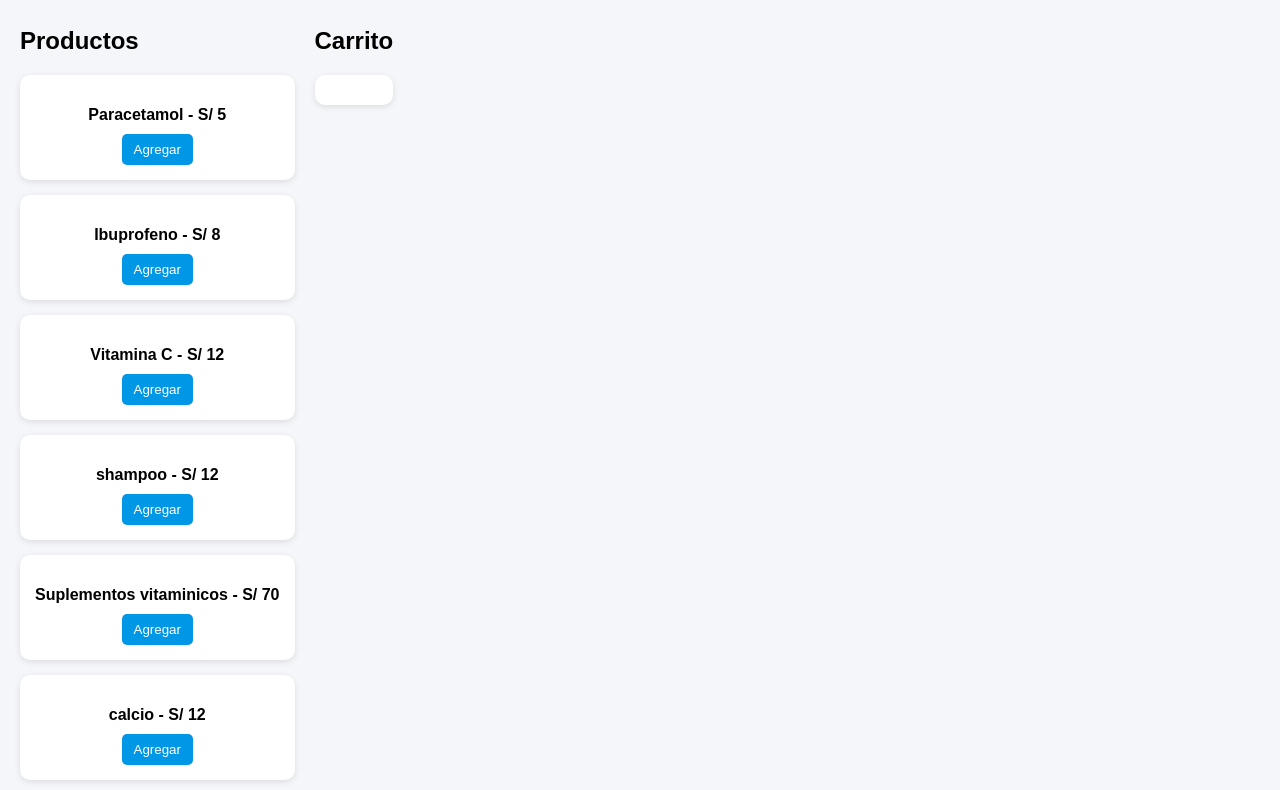
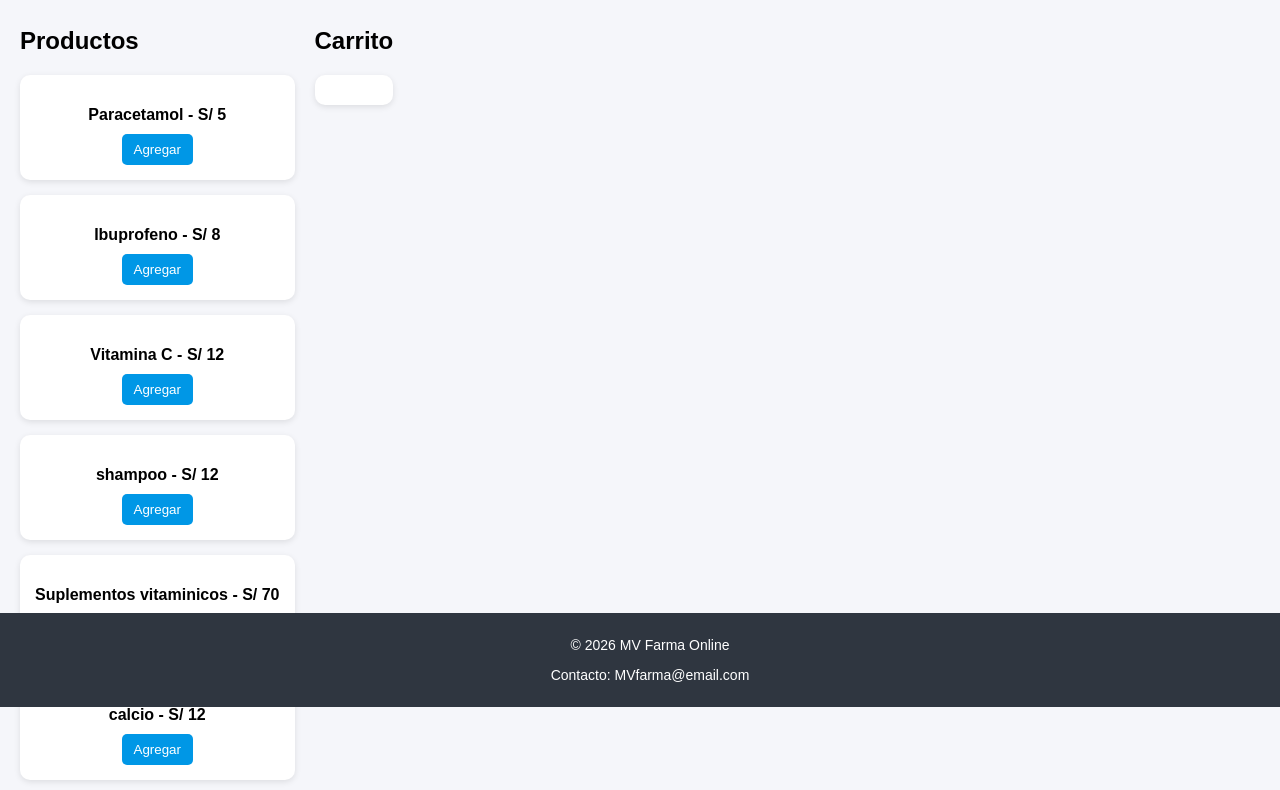
Before and after one commit to Maarjhorick/Laboratorio-Herramientas, a plain HTML site: page sistema-farmacia/index.html in a window 1280 px wide. Shown: the part 93-883 px from the top of the page. Drawn offline with Linux system fonts and the light colour scheme.

Commit message:
chore: base semana 4 y changelog (Closes #1)

```diff
--- a/sistema-farmacia/index.html
+++ b/sistema-farmacia/index.html
@@ -2,12 +2,12 @@
 <html lang="es">
 <head>
   <meta charset="UTF-8">
-  <title>Farmacia Online</title>
+  <title> MV Farma</title>
   <link rel="stylesheet" href="styles.css">
 </head>
 <body>
 
-  <h1>Farmacia Online</h1>
+  <h1> MV Farma</h1>
 
   <div class="container">
 
@@ -25,4 +25,11 @@
 
   <script src="script.js"></script>
 </body>
+
+<footer class="footer">
+  <p>© 2026 MV Farma Online</p>
+  <p>Contacto: MVfarma@email.com</p>
+</footer>
+
+
 </html>
--- a/sistema-farmacia/styles.css
+++ b/sistema-farmacia/styles.css
@@ -3,6 +3,7 @@ body {
   background-color: #f5f6fa;
   margin: 0;
   padding: 20px;
+  padding-bottom: 50px;
 }
 
 /* Título */
@@ -83,3 +84,17 @@ button:hover {
 .btn-eliminar:hover {
   background-color: #c23616;
 }
+
+.footer {
+  position: fixed;
+  bottom: 0;
+  left: 0;
+  width: 100%;
+
+  background-color: #2f3640;
+  color: white;
+  text-align: center;
+  padding: 10px;
+
+  font-size: 14px;
+}
```
Also changed, not shown: SEMANA4/header.html (added, +11 -0 lines), 1 other file.
